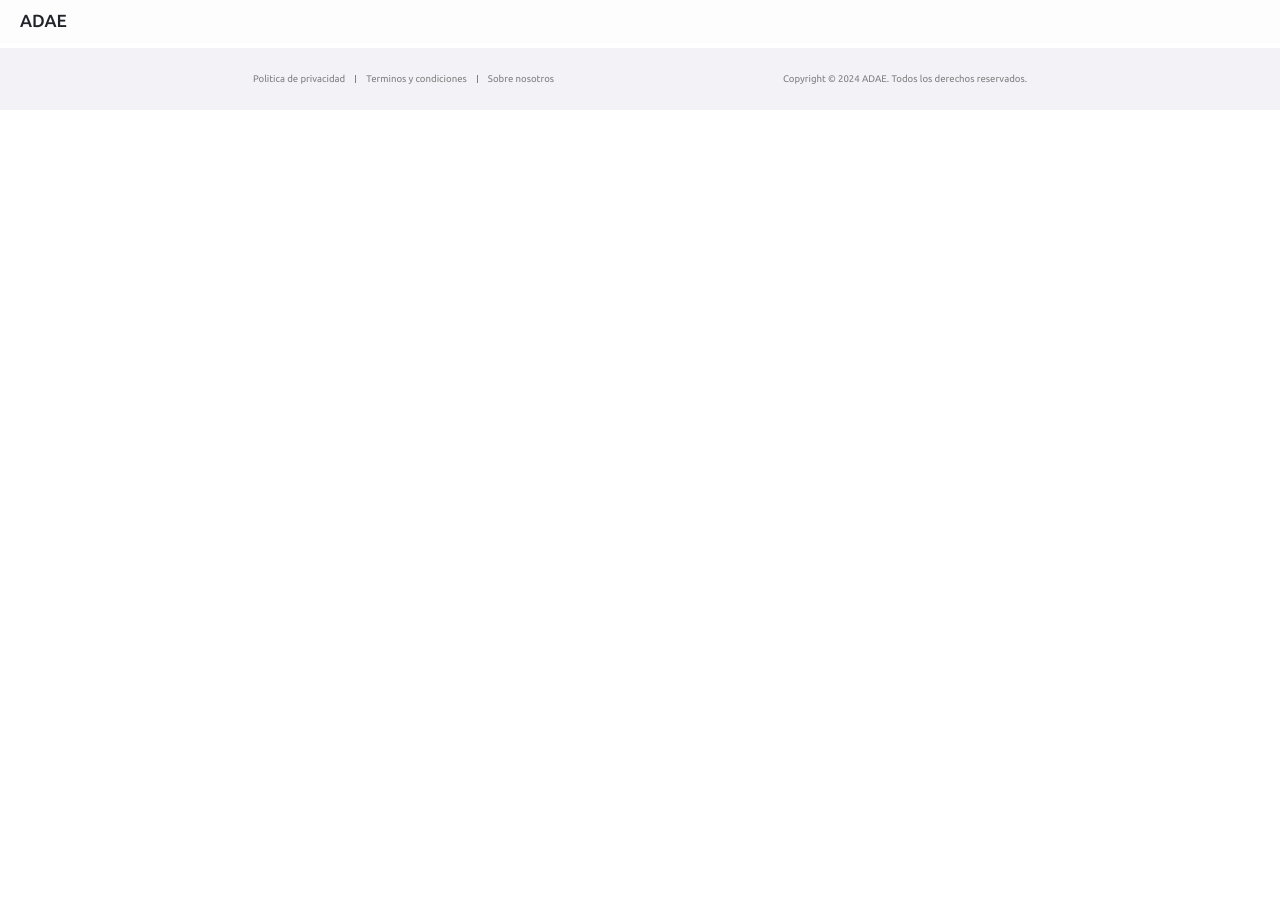
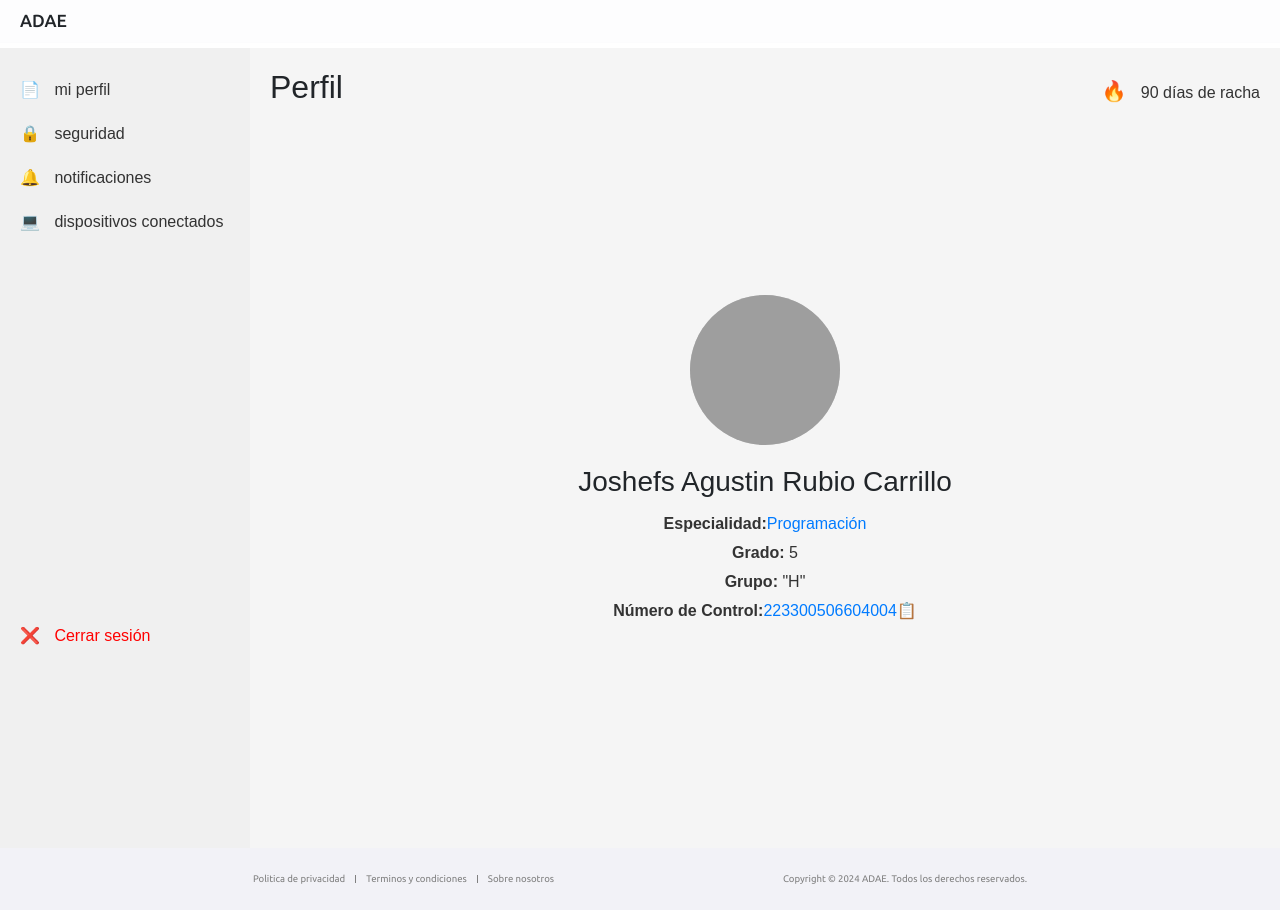
Before and after one commit to ProgramacionCbtis66/ProyectUnknown, an Angular app in the folder FrontEnd/: page /Profile_User in a window 1280 px wide. Before the commit this address led to /. Before the commit the page ends 800 px from the top, so only its background shows below. Built offline with nearby package versions, Linux system fonts and the light colour scheme; grey boxes are pictures that could not be loaded.

Commit message:
cambios al css del Dashboard, implementacion del componente Profile_User
*se siguio con un poco de configuraciones del dashboard
*se implemento el componente"Profile_User" para ver datos del usuario

```diff
--- a/FrontEnd/src/app/app-routing.module.ts
+++ b/FrontEnd/src/app/app-routing.module.ts
@@ -4,13 +4,15 @@ import { HomepageComponent } from './homepage/homepage.component';
 import { LogInComponent } from './log-in/log-in.component';
 import { LoginQRGeneratorComponent } from './login-qr-generator/login-qr-generator.component';
 import { MainDashboardComponent } from './main-dashboard/main-dashboard.component';
+import { MyProfileUserComponent } from './my-profile-user/my-profile-user.component';
 
 const routes: Routes = [
   { path: "", component: HomepageComponent},
   { path: "main", component: HomepageComponent},
   { path: "login", component: LogInComponent},
   { path: "QRPage", component: LoginQRGeneratorComponent},
-  { path: "Main_Dashboard", component: MainDashboardComponent}
+  { path: "Main_Dashboard", component: MainDashboardComponent},
+  { path: "Profile_User", component: MyProfileUserComponent}
 ];
 
 @NgModule({
--- a/FrontEnd/src/app/app.component.css
+++ b/FrontEnd/src/app/app.component.css
@@ -56,3 +56,9 @@ footer{
     width: 1px;
     margin: 0 10px;
 }
+
+@media only screen and (max-width: 600px) {
+    .fotter.div{
+        font-size: .9rem;
+    }
+}
--- a/FrontEnd/src/app/app.module.ts
+++ b/FrontEnd/src/app/app.module.ts
@@ -7,6 +7,7 @@ import { HomepageComponent } from './homepage/homepage.component';
 import { LogInComponent } from './log-in/log-in.component';
 import { LoginQRGeneratorComponent } from './login-qr-generator/login-qr-generator.component';
 import { MainDashboardComponent } from './main-dashboard/main-dashboard.component';
+import { MyProfileUserComponent } from './my-profile-user/my-profile-user.component';
 
 @NgModule({
   declarations: [
@@ -15,6 +16,7 @@ import { MainDashboardComponent } from './main-dashboard/main-dashboard.componen
     LogInComponent,
     LoginQRGeneratorComponent,
     MainDashboardComponent,
+    MyProfileUserComponent,
   ],
   imports: [
     BrowserModule,
--- a/FrontEnd/src/app/main-dashboard/main-dashboard.component.css
+++ b/FrontEnd/src/app/main-dashboard/main-dashboard.component.css
@@ -1,10 +1,14 @@
+@import url('https://fonts.googleapis.com/css2?family=Ubuntu:ital,wght@0,300;0,400;0,500;0,700;1,300;1,400;1,500;1,700&display=swap');
+
+
 body {
+    font-family: 'Ubuntu', sans-serif;
     display: flex;
-    height: 100vh; /* Ocupa toda la altura de la pantalla */
-    width: 100vw;  /* Ocupa toda la anchura de la pantalla */
+    height: 100vh;
+    width: 100vw;
     margin: 0;
     font-family: Arial, sans-serif;
-    background-color: #202225;
+    background-color: #3f4041;
     color: #333;
     opacity: 0;
     animation: fadeIn 1.5s ease forwards;
@@ -21,8 +25,9 @@ body {
 }
 .sidebar {
     width: 70px;
-    background-color: #202225;
+    background-color: #e8e8e8;
     height: 100vh; /* Ajuste a la altura completa de la pantalla */
+    width: 250px;
     padding: 10px 0;
     display: flex;
     flex-direction: column;
@@ -36,11 +41,35 @@ body {
     align-items: center;
     justify-content: center;
     gap: 20px;
-    border-radius: 28px; /* Bordes redondeados */
-    width: 1630px; /* Ancho del contenedor */
-    height: 800px; /* Alto del contenedor */
-    background-color: #f2f2f7; /* Color de fondo */
-    margin: 10px auto; /* Centrando horizontalmente el contenedor */
-    padding: 20px; /* Espacio interno */
+    width: 1300px; /* Ancho del contenedor */
+    height: 620px; /* Alto del contenedor */
+    background-color: #d0d0d0; /* Color de fondo */
     color: #333;
 }
+
+.sub_container_1 {
+    display: flex;
+    flex-direction: column;
+    width: 1100px;
+    height: 100px;
+    background-color: #f2f2f7;
+    margin-bottom: 48%;
+    color: #333;
+    overflow: hidden; /* Evita que el contenido afecte el tamaño del contenedor */
+}
+
+#user_name_dashboard{
+    font-size: 2vw;
+    font-weight: 700;
+    user-select: none;
+    padding-left: 20px;
+    padding-top: 10px;
+}
+
+#rol_user_dashboard{
+    font-size: 1vw;
+    font-weight: 200;
+    user-select: none;
+    padding-left: 20px;
+
+}
--- a/FrontEnd/src/app/main-dashboard/main-dashboard.component.html
+++ b/FrontEnd/src/app/main-dashboard/main-dashboard.component.html
@@ -6,9 +6,34 @@
     <title>Dashboard Layout</title>
   </head>
   <body>
-    <div class="sidebar"></div>
+    <div class="sidebar">
+      <div class="sidebar_header">
+        <img src="../../assets/images/logo.png" alt="logo" />
+      </div>
+      <div class="sidebar_menu">
+        <ul>
+          <li>
+            <a routerLink="/dashboard" routerLinkActive="active">Home</a>
+          </li>
+          <li>
+            <a routerLink="/users" routerLinkActive="active">Clases</a>
+          </li>
+          <li>
+            <a routerLink="/products" routerLinkActive="active">Biblioteca</a>
+          </li>
+          <li>
+            <a routerLink="/orders" routerLinkActive="active">Horario</a>
+          </li>
+        </ul>
+      </div>
+    </div>
 
-    <div class="main_container"></div>
+    <div class="main_container">
+      <div class="sub_container_1">
+        <h3 id="user_name_dashboard">Hello, Josh</h3>
+        <p id="rol_user_dashboard">administrador</p>
+      </div>
+    </div>
 
     <div class="mt-5">
       <router-outlet></router-outlet>
--- /dev/null
+++ b/FrontEnd/src/app/my-profile-user/my-profile-user.component.css
@@ -0,0 +1,117 @@
+/* Estilos generales */
+html, body {
+    margin: 0;
+    padding: 0;
+    height: 100%;
+    width: 100%;
+    font-family: Arial, sans-serif;
+    background-color: #f5f5f5;
+    display: flex;
+}
+
+@keyframes fadeIn {
+    0% {
+        opacity: 0;
+        transform: translateY(20px);
+    }
+    100% {
+        opacity: 1;
+        transform: translateY(0);
+    }
+}
+
+/* Sidebar ocupa una parte fija del ancho de la pantalla */
+.sidebar {
+    width: 250px;
+    background-color: #f0f0f0;
+    padding: 20px;
+    height: 100vh; /* Ocupa toda la altura de la pantalla */
+    display: flex;
+    flex-direction: column;
+    justify-content: space-between;
+}
+
+/* Menú lateral */
+.sidebar ul {
+    list-style: none;
+    padding: 0;
+}
+
+.sidebar ul li {
+    padding: 10px 0;
+    font-size: 16px;
+    color: #333;
+    cursor: pointer;
+}
+
+.sidebar ul li span.icon {
+    margin-right: 10px;
+}
+
+.sidebar ul li.logout {
+    padding-top: 380px;
+    color: red;
+}
+
+/* Contenido principal */
+.main-content {
+    flex: 1; /* Ocupa el resto del espacio de la pantalla */
+    padding: 20px;
+    display: flex;
+    flex-direction: column;
+    justify-content: space-between;
+    opacity: 0;
+    animation: fadeIn 1.5s ease forwards;
+}
+
+.header {
+    display: flex;
+    justify-content: space-between;
+    align-items: center;
+    margin-bottom: 20px;
+}
+
+.streak {
+    font-size: 16px;
+    color: #333;
+}
+
+.streak span {
+    font-size: 20px;
+    margin-right: 10px;
+}
+
+/* Estilo del perfil */
+.profile {
+    display: flex;
+    flex-direction: column;
+    align-items: center;
+    padding-bottom: 200px;
+}
+
+.profile-pic {
+    width: 150px;
+    height: 150px;
+    border-radius: 50%;
+    margin-bottom: 20px;
+    background-color: #ccc;
+}
+
+.info {
+    text-align: center;
+}
+
+.info p {
+    margin: 5px 0;
+    font-size: 16px;
+    color: #333;
+}
+
+.info a {
+    color: #007bff;
+    text-decoration: none;
+}
+
+.info a:hover {
+    text-decoration: underline;
+}
--- /dev/null
+++ b/FrontEnd/src/app/my-profile-user/my-profile-user.component.html
@@ -0,0 +1,44 @@
+<!DOCTYPE html>
+<html lang="en">
+<head>
+    <meta charset="UTF-8">
+    <meta name="viewport" content="width=device-width, initial-scale=1.0">
+    <title>Document</title>
+</head>
+<body>
+    <aside class="sidebar">
+        <ul>
+            <li><span class="icon">📄</span> mi perfil</li>
+            <li><span class="icon">🔒</span> seguridad</li>
+            <li><span class="icon">🔔</span> notificaciones</li>
+            <li><span class="icon">💻</span> dispositivos conectados</li>
+            <li class="logout"><span class="icon">❌</span> Cerrar sesión</li>
+        </ul>
+    </aside>
+
+    <section class="main-content">
+        <div class="header">
+            <h2>Perfil</h2>
+            <div class="streak">
+                <span>🔥</span> 90 días de racha
+            </div>
+        </div>
+        <div class="profile">
+            <img src="profile-pic.jpg" alt="" class="profile-pic">
+            <h3>Joshefs Agustin Rubio Carrillo</h3>
+            <div class="info">
+                <p><strong>Especialidad:</strong> <a href="#">Programación</a></p>
+                <p><strong>Grado:</strong> 5</p>
+                <p><strong>Grupo:</strong> "H"</p>
+                <p><strong>Número de Control:</strong>
+                    <a href="#">223300506604004</a> <span class="icon">📋</span>
+                </p>
+            </div>
+        </div>
+    </section>
+
+    <div class="mt-5">
+        <router-outlet></router-outlet>
+      </div>
+</body>
+</html>
--- /dev/null
+++ b/FrontEnd/src/app/my-profile-user/my-profile-user.component.ts
@@ -0,0 +1,15 @@
+import { Component, OnInit } from '@angular/core';
+
+@Component({
+  selector: 'app-my-profile-user',
+  templateUrl: './my-profile-user.component.html',
+  styleUrls: ['./my-profile-user.component.css']
+})
+export class MyProfileUserComponent implements OnInit {
+
+  constructor() { }
+
+  ngOnInit(): void {
+  }
+
+}
```
Also changed, not shown: 1 other file (tests, documents, lock files or other folders).
